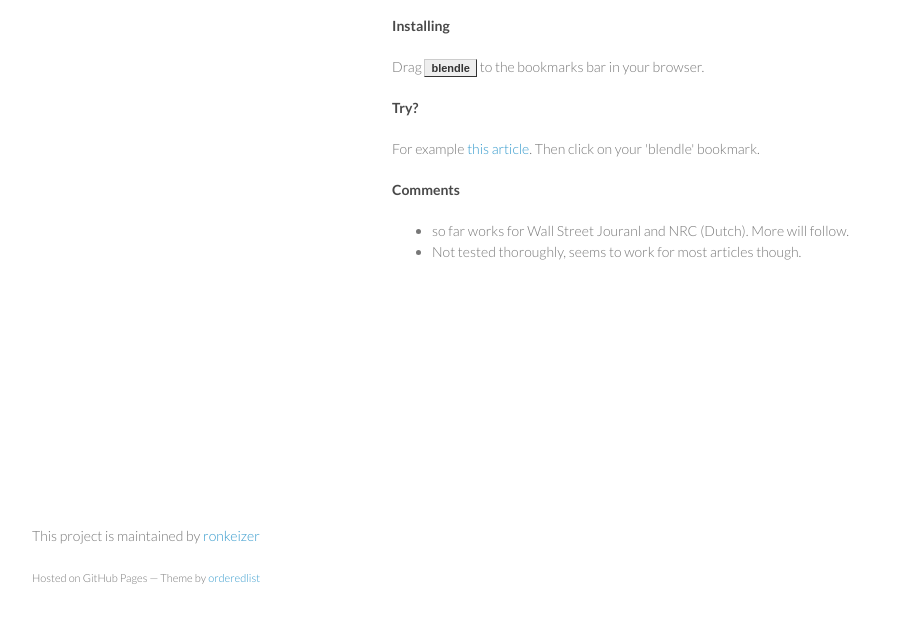
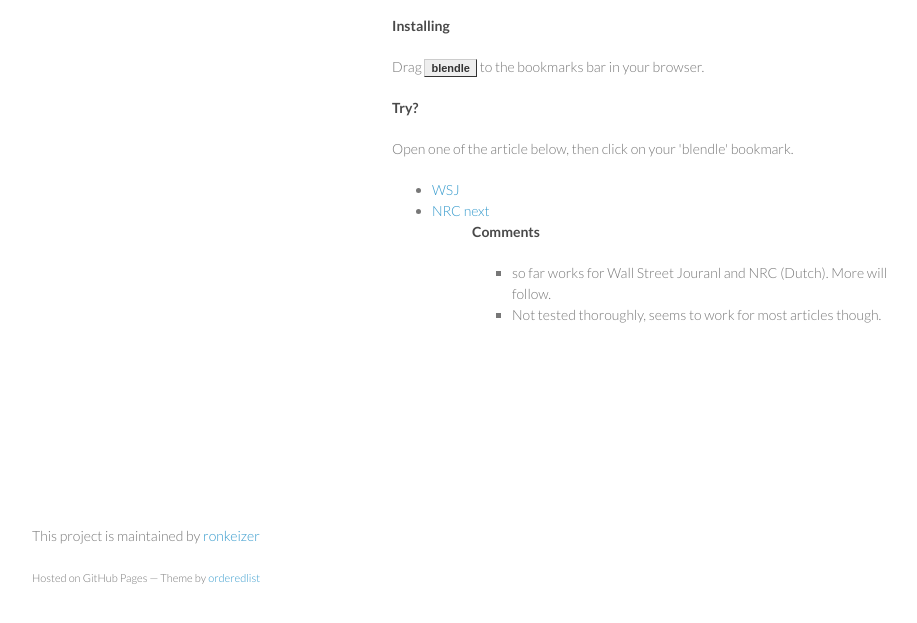
Before and after one commit to ronkeizer/blendle-bookmarklet, a plain HTML site: page index.html in a window 1280 px wide. Shown: the part 143-766 px from the top of the page, without its empty margins (178-1095 px from the left). Drawn offline with Linux system fonts and the light colour scheme.

Commit message:
add examples

```diff
--- a/index.html
+++ b/index.html
@@ -43,8 +43,12 @@
 
 <h4>Try?</h4>
 <p>
-For example <a href="http://www.wsj.com/articles/baltimore-residents-await-results-of-probe-into-freddie-grays-death-1430407270">this article</a>. Then click on your 'blendle' bookmark.
+Open one of the article below, then click on your 'blendle' bookmark.
 </p>
+<ul>
+<li><a href="http://www.wsj.com/articles/baltimore-residents-await-results-of-probe-into-freddie-grays-death-1430407270">WSJ</a>
+<li><a href="http://www.nrc.nl/next/van/2014/december/20/gebroken-harten-aan-beide-zijden-van-de-golven-1448196">NRC next</a>
+<ul>
 
 <h4>Comments</h4>
 <p>
```
